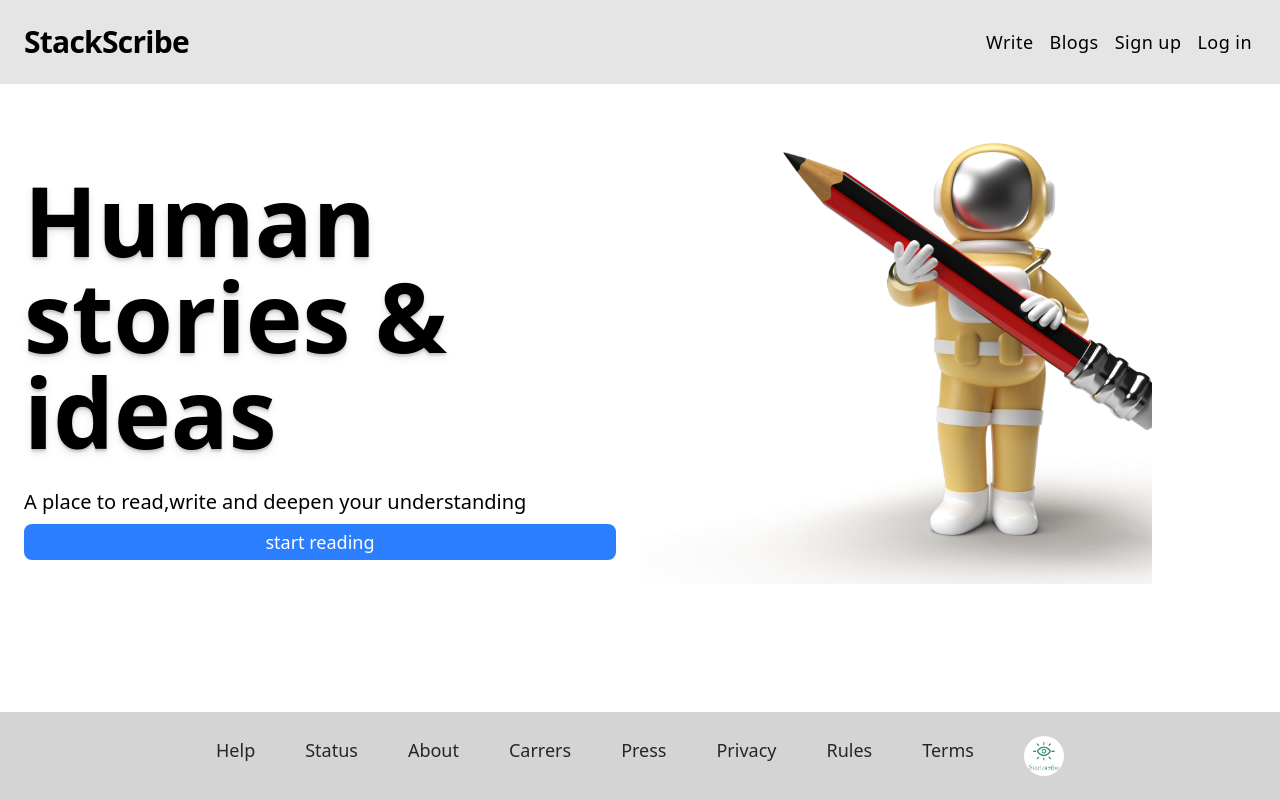
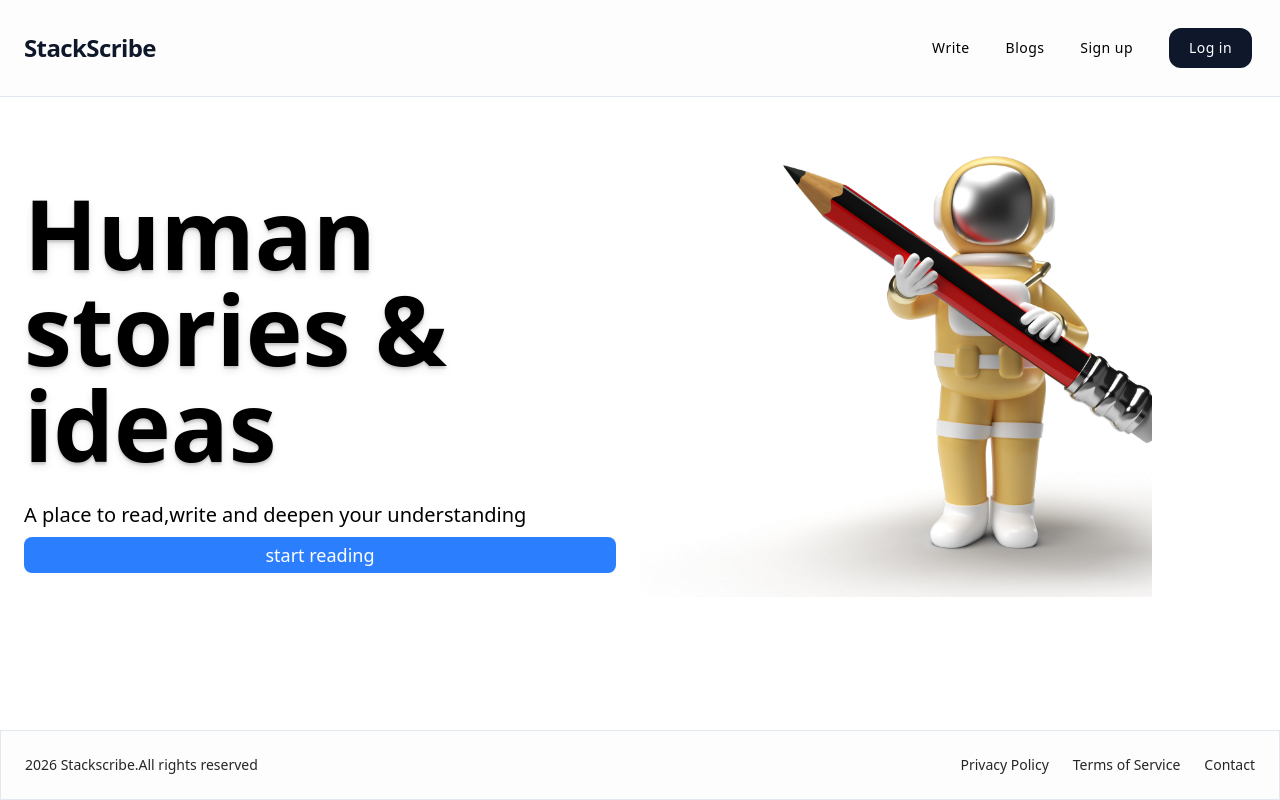
Before and after one commit to Sail3shp/StackScribe, a React (Vite) app in the folder frontend/: page / in a window 1280 px wide. Built offline with nearby package versions, Linux system fonts and the light colour scheme.

Commit message:
ui:like ui added

```diff
--- a/frontend/src/app/blogSlice.js
+++ b/frontend/src/app/blogSlice.js
@@ -76,9 +76,9 @@ export const likeBlog = createAsyncThunk('blog/like',async(blogId,{rejectWithVal
     try {
         console.log('works here')
         console.log(`/blog/like/${blogId}`)
-        const liked = await api.post(`/blog/like/${blogId}`)
-        console.log('not here')
-        console.log(liked)
+        const res = await api.post(`/blog/like/${blogId}`)
+        toast.success('Post Liked')
+        return res.data
     } catch (error) {
         console.log(error)
         const msg = error.response.data.message
@@ -141,7 +141,8 @@ export const blogSlice = createSlice({
                 state.error = action.payload
             })
             .addCase(likeBlog.fulfilled,(state,action) => {
-                console.log(action)
+                state.blog = action.payload
+                state.loading = false
 
             })
             .addCase(likeBlog.rejected,(state,action) => {
--- a/frontend/src/components/BlogCard.jsx
+++ b/frontend/src/components/BlogCard.jsx
@@ -29,14 +29,15 @@ const BlogCard = (props) => {
         </div>
     </div>
     */
-    <div className="max-w-md  bg-neutral-200 flex flex-col p-3 space-y-3 rounded-xl shadow-lg">
+    <div className="max-w-md  bg-card-light flex flex-col  space-y-3 hover:-translate-y-2 duration-300 group rounded-xl hover:shadow-2xl">
       <Link to={`/blog/${props.blog._id}`} className="flex flex-col space-y-2">
         <img
           src={props.blog.imageUrl}
-          className="w-full h-40 object-cover p-1 rounded-lg"
+          className="w-full h-40 object-cover  rounded-lg"
         />
 
-        <h2 className="text-xl font-medium line-clamp-2">
+        <div className="p-2">
+          <h2 className="text-xl font-medium line-clamp-2 group-hover:text-sky-600">
             {props.blog.title}
           </h2>
 
@@ -44,12 +45,13 @@ const BlogCard = (props) => {
             className="prose text-sm line-clamp-3"
             dangerouslySetInnerHTML={{ __html: props.blog.content }}
           />
+        </div>
 
 
       </Link>
 
       {/* footer pinned to bottom */}
-      <div className="flex justify-between items-center mt-auto">
+      <div className="flex p-2 justify-between items-center mt-auto">
         <div className="flex">
           <img
             src="/landingpage.jpg"
--- a/frontend/src/components/Footer.jsx
+++ b/frontend/src/components/Footer.jsx
@@ -2,17 +2,14 @@ import { Link } from "react-router"
 
 const Footer = () => {
   return (
-    <footer  className="w-full f bg-neutral-300">
-        <div className="flex p-6 text-sm md:text-lg text-neutral-800 max-w-4xl mx-auto justify-between">
-            <Link>Help</Link>
-            <Link>Status</Link>
-            <Link>About</Link>
-            <Link>Carrers</Link>
-            <Link>Press</Link>
-            <Link>Privacy</Link>
-            <Link>Rules</Link>
-            <Link>Terms</Link>
-            <img src="/logo.png" className="size-10 rounded-full" />
+    <footer  className="w-full f bg-light border border-t border-slate-200">
+        <div className="flex p-6  md:text-lg text-neutral-800 max-w-7xl mx-auto justify-between">
+           <p className="text-sm">2026 Stackscribe.All rights reserved</p>
+           <div className="flex gap-6">
+            <Link>Privacy Policy</Link>
+            <Link>Terms of Service</Link>
+            <Link>Contact</Link>
+           </div>
         </div>
     </footer>
   )
--- a/frontend/src/components/Navbar.jsx
+++ b/frontend/src/components/Navbar.jsx
@@ -14,18 +14,18 @@ const Navbar = () => {
     navigate('/login',{replace:true})
   }
   return (
-    <div className="w-full bg-neutral-200 ">
+    <div className="top-0 backdrop-blur-md w-full bg-light sticky z-10 border-b border-slate-200">
       <div className="flex justify-between  max-w-7xl p-6 mx-auto items-center  rounded-lg">
-        <div className="font-bold text-3xl tracking-tight"><Link to={'/'}>StackScribe</Link></div>
-        <div className="md:flex hidden text-sm md:text-lg tracking-wide text-center  p-1 gap-4">
-          <Link to={'/write'}>Write</Link>
-          <Link to={'/blogs'}>Blogs</Link>
+        <div className="font-bold text-2xl tracking-tight text-slate-900"><Link to={'/'} className="text-2xl">StackScribe</Link></div>
+        <div className="md:flex hidden  md:text-lg tracking-wide text-center items-center p-1 space-x-5 gap-4">
+          <Link to={'/write'} className="text-sm font-medium hover:text-primary">Write</Link>
+          <Link to={'/blogs'} className="text-sm font-medium hover:text-primary">Blogs</Link>
           {user ?
           <button onClick={handleLogout} className="text-red-500 hover:underline">Log out</button>
           :(
             <>
-            <Link to={'/signup'}>Sign up</Link>
-            <Link to={'/login'}>Log in</Link>
+            <Link to={'/signup'} className="text-sm font-medium hover:text-primary">Sign up</Link>
+            <Link to={'/login'} className="text-sm font-medium text-white bg-slate-900 hover:opacity-90 rounded-xl px-5 py-2.5">Log in</Link>
             </>
           )
 
--- a/frontend/src/index.css
+++ b/frontend/src/index.css
@@ -1 +1,20 @@
-@import "tailwindcss"
+@import "tailwindcss";
+
+@theme {
+    --color-body:#FAFAFA;
+    --color-primary:skyblue;
+    --color-light:#FDFDFD;
+    --color-secondary: #64748B;
+    --color-primary-button: #0F172A;
+    --color-card: #FFFFFF;
+    --color-card-light:#f1f5f9;
+    --color-border: #E2E8F0;
+
+    --font-heading: "Playfair Display","Lora","Instrument Serif";
+    --font-body: "Inter","Plus","Jakarta Sans","Outfit"
+}
+@layer base {
+    a{
+    @apply text-sm;
+    }
+}
--- a/frontend/src/pages/BlogPage.jsx
+++ b/frontend/src/pages/BlogPage.jsx
@@ -14,7 +14,7 @@ const BlogPage = () => {
     if (!allBlogs || allBlogs.length === 0) {
       dispatch(getBlogs())
     }
-  }, [dispatch])
+  }, [])
 
   const { allBlogs, total, page, pages } = blog
   console.log(allBlogs)
@@ -22,24 +22,23 @@ const BlogPage = () => {
 
 
   useEffect(() => {
-    if (!search) return
     const getData = setTimeout(() => {
       dispatch(getBlogs(search))
       console.log('2sec delay')
-    }, 2000)
+    }, 1000)
     return () => clearTimeout(getData)
   }, [search])
   return (
 
     <>
-      <div className="max-w-md mx-auto space-y-4 mt-10">
-        <h1 className="text-4xl font-medium text-center">Exciting Content</h1>
+      <div className="max-w-xl mx-auto space-y-6 mt-10 ">
+        <h1 className="text-7xl  font-semibold tracking-tight text-center font-heading">Exciting Content</h1>
         <p className="text-lg text-center text-neutral-400">Ideas,inspirations,and the latest content in the world of design and technology</p>
         <div className="relative">
           <div className="absolute ps-3 flex items-center inset-y-0"><SearchIcon className="text-neutral-600"/></div>
           <input
-            className="p-2 bg-neutral-200 ps-10 rounded-full w-full"
-            placeholder="search "
+            className="px-4 py-3 bg-border border-none ps-10 hover:shadow-lg duration-300 rounded-full w-full"
+            placeholder="Search articles.... "
             value={search}
             onChange={(e) => setSearch(e.target.value)}
           />
--- a/frontend/src/pages/SingleBlogPage.jsx
+++ b/frontend/src/pages/SingleBlogPage.jsx
@@ -14,10 +14,23 @@ const SingleBlogPage = () => {
     useEffect(() => {
         dispatch(getBlogById(id))
     }, [id])
+    const likeCount = blog?.likes?.length
+    console.log(likeCount)
+    console.log(user)
+
+    const handleLike = () => {
+        if(blog?.likes?.includes(user?._id)){
+            //unlike dispatch(likeBlog(blog._id))
+        }else {
+            dispatch(likeBlog(blog._id))
+        }
+    }
+
+
     console.log(blog?.likes?.includes(user?._id))
     return (
         <div className="max-w-3xl border rounded-md mx-auto my-2 md:p-2  py-4 space-y-5 ">
-            <h1 className="text-5xl font-semibold text-center ">{blog.title}</h1>
+            <h1 className="text-5xl font-bold tracking-tight text-center ">{blog.title}</h1>
             <div className="flex gap-3 items-center justify-between">
                 <div className="flex items-center gap-3">
                     <img src="/landingpage.jpg" className="rounded-full size-8 ring-1" />
@@ -36,9 +49,9 @@ const SingleBlogPage = () => {
             <div className="hide text-center space-x-5 flex justify-between">
                 <button className="bg-red-600 text-white rounded-full p-2 cursor-pointer text-lg"><Trash /></button>
                 <button
-                    className=" rounded-full  cursor-pointer flex p-2 text-lg gap-1"
-                    onClick={() => dispatch(likeBlog(blog._id))}>
-                    {blog?.likes?.includes(user?._id) ? <ThumbsDown /> : <ThumbsUp className="text-neutral-500" />} {blog?.likes?.length === 0 ? '' : blog?.likes?.length}
+                    className="hover:scale-110 duration-200 rounded-full  cursor-pointer flex p-2 text-lg gap-1"
+                    onClick={handleLike}>
+                    {blog?.likes?.includes(user?._id)? <ThumbsUp fill="#F54927" className="text-neutral-800" /> : <ThumbsUp className="text-neutral-500" />} {likeCount > 0 && likeCount}
                 </button>
             </div>
         </div>
```
Lines whose indentation alone changed are shown as unchanged.
